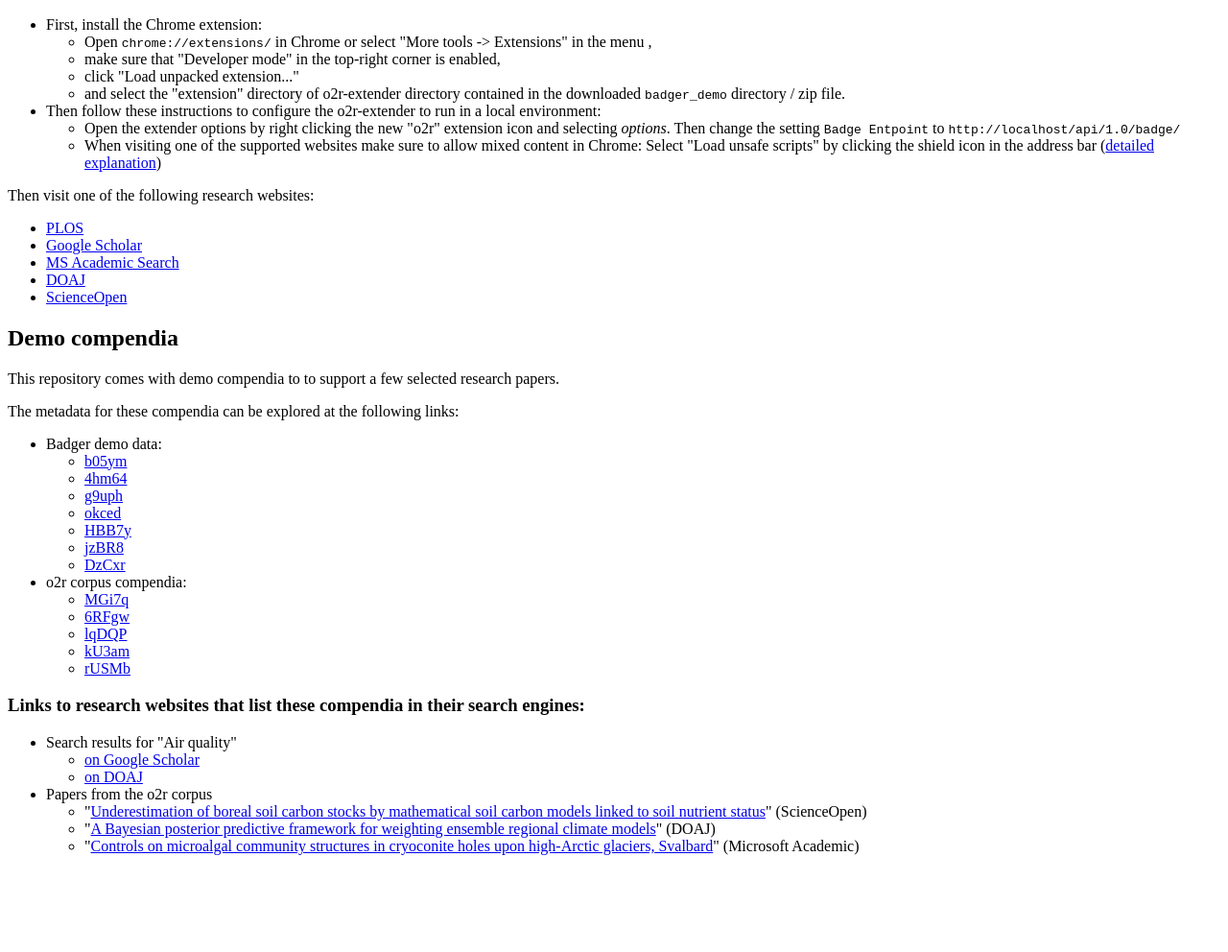
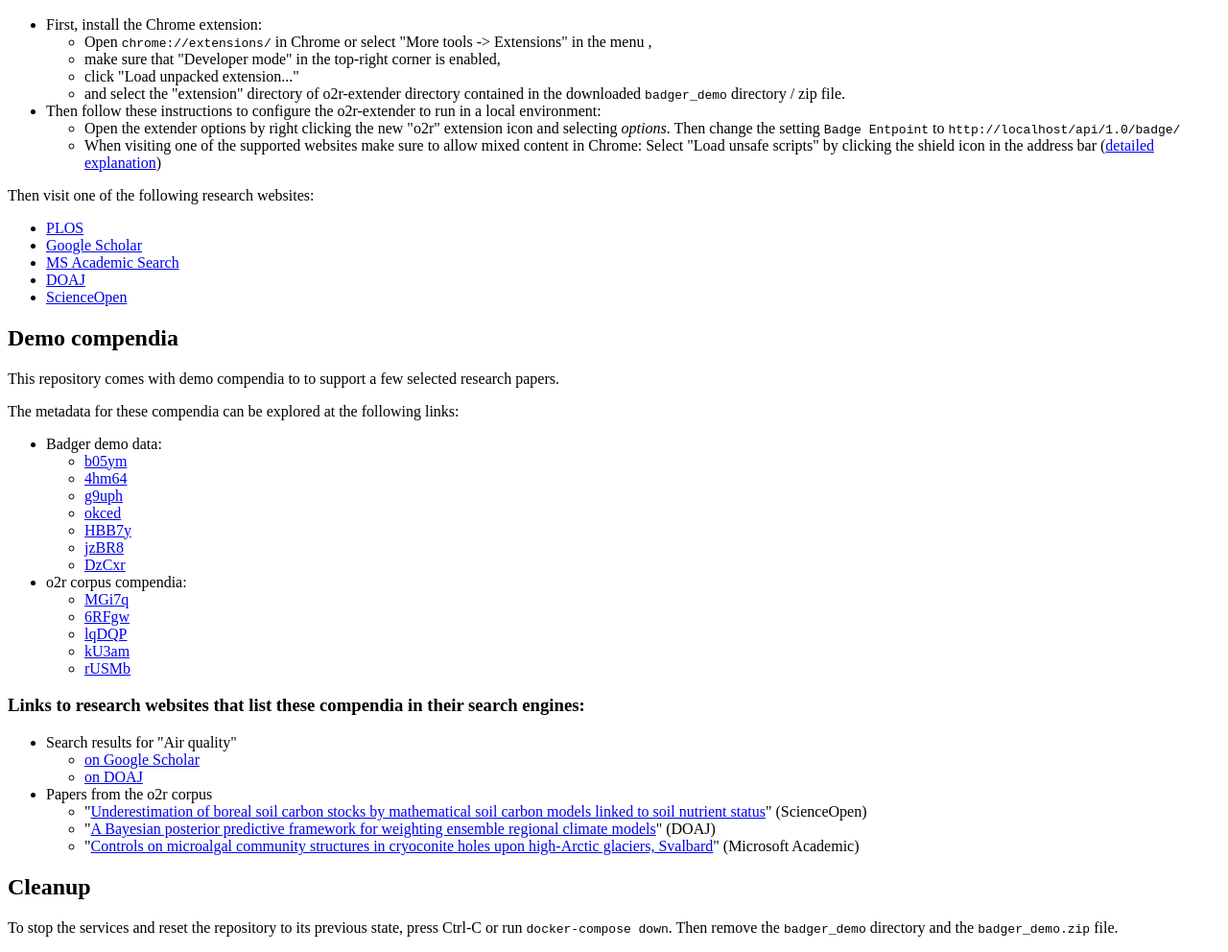
Before and after one commit to o2r-project/o2r-badger, a website: page demo/html/index.html in a window 1280 px wide. Shown: the part 110-1102 px from the top of the page at 96% size. Before the commit the page ends 1017 px from the top, so only its background shows below. Drawn offline with Linux system fonts and the light colour scheme.

Commit message:
update makefile and readme

```diff
--- a/demo/html/index.html
+++ b/demo/html/index.html
@@ -86,5 +86,9 @@
     </ul>
 </ul>
 
+<h2>Cleanup</h2>
+
+<p>To stop the services and reset the repository to its previous state, press Ctrl-C or run <code>docker-compose down</code>. Then remove the <code>badger_demo</code> directory and the <code>badger_demo.zip</code> file.</p>
+
 </body>
 </html>
```
Also changed, not shown: demo/README.md, 1 other file.
